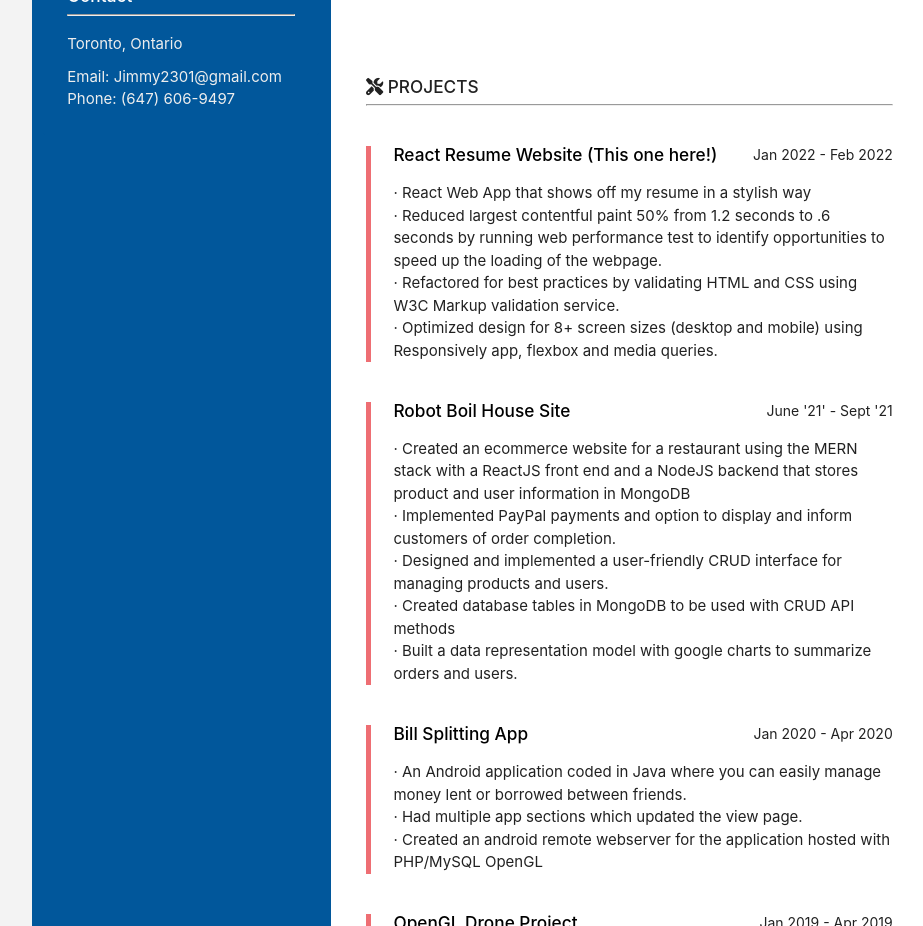
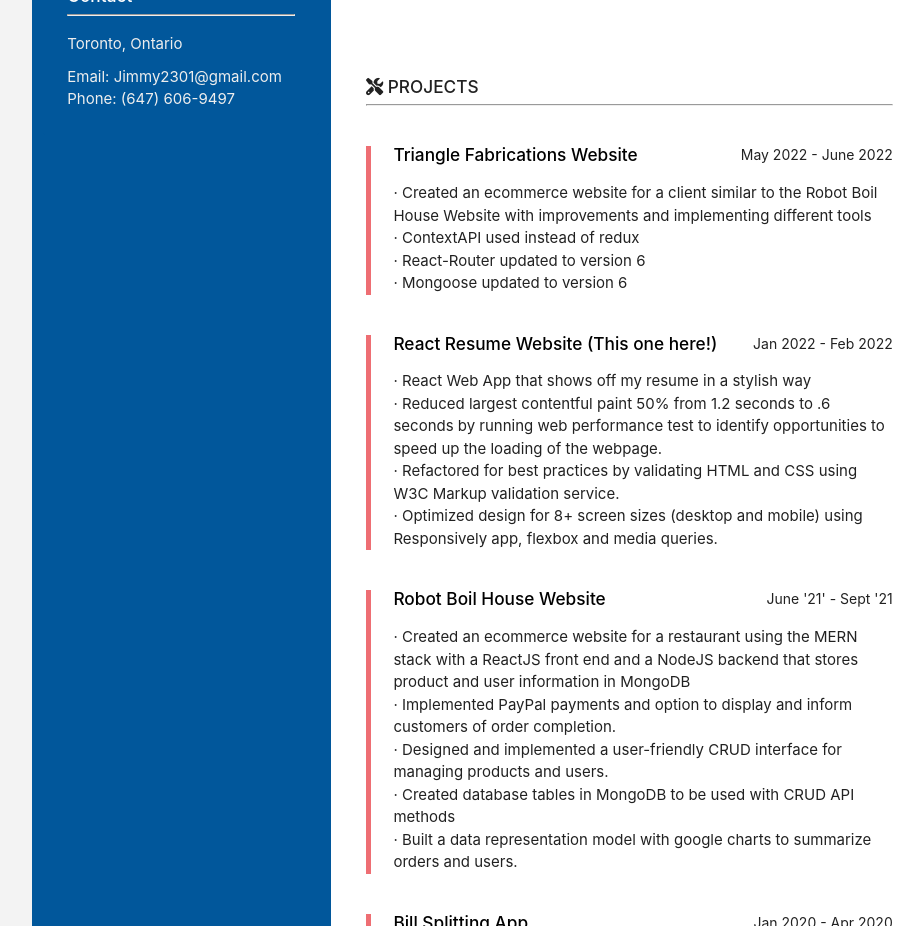
Before and after one commit to JaayTran/ReactCV, a React (Create React App) app: page / in a window 1280 px wide. Shown: the part 920-1846 px from the top of the page, without its empty margins (160-1083 px from the left). Built offline with nearby package versions, Linux system fonts and the light colour scheme.

Commit message:
add project

```diff
--- a/src/components/pages/projects/Projects.js
+++ b/src/components/pages/projects/Projects.js
@@ -14,6 +14,29 @@ export default class Projects extends Component {
             <hr />
 
             <div className="row mt">
+              <div className="col s12">
+                <blockquote className="content-right">
+                  <h6 className="no-pad mt-bottom">
+                    <strong>
+                      <a href="https://triangle-fabrications.herokuapp.com/">
+                        Triangle Fabrications Website
+                      </a>
+                    </strong>
+                    <span>May 2022 - June 2022</span>
+                  </h6>
+                  <p className="pt">
+                    · Created an ecommerce website for a client similar to the
+                    Robot Boil House Website with improvements and implementing
+                    different tools
+                    <br />
+                    · ContextAPI used instead of redux
+                    <br />
+                    · React-Router updated to version 6
+                    <br />· Mongoose updated to version 6
+                  </p>
+                </blockquote>
+              </div>
+
               <div className="col s12">
                 <blockquote className="content-right">
                   <h6 className="no-pad mt-bottom">
@@ -44,7 +67,7 @@ export default class Projects extends Component {
                     <strong>
                       {" "}
                       <a href="https://github.com/JaayTran/robot-boil-house-site">
-                        Robot Boil House Site
+                        Robot Boil House Website
                       </a>
                     </strong>
                     <span>June '21' - Sept '21</span>
```
